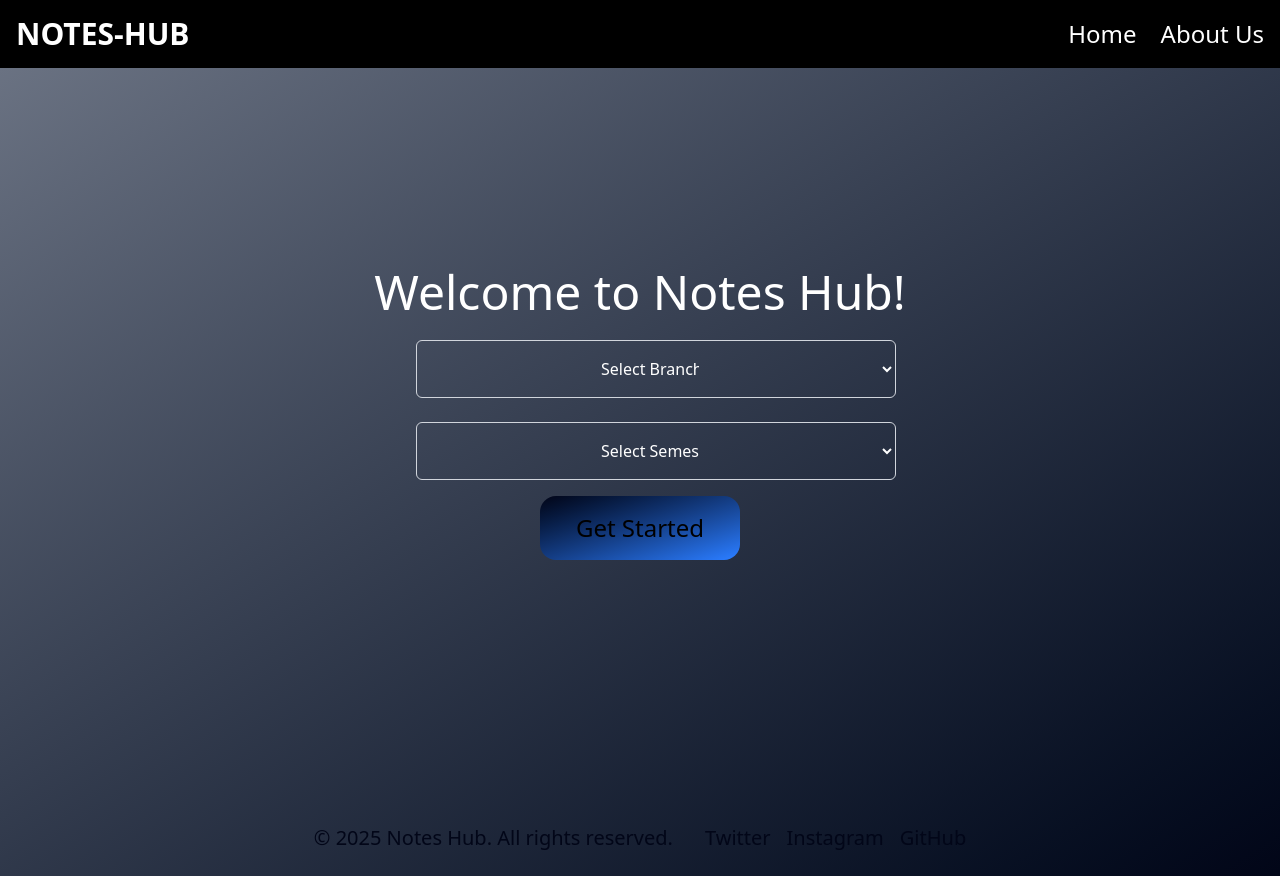
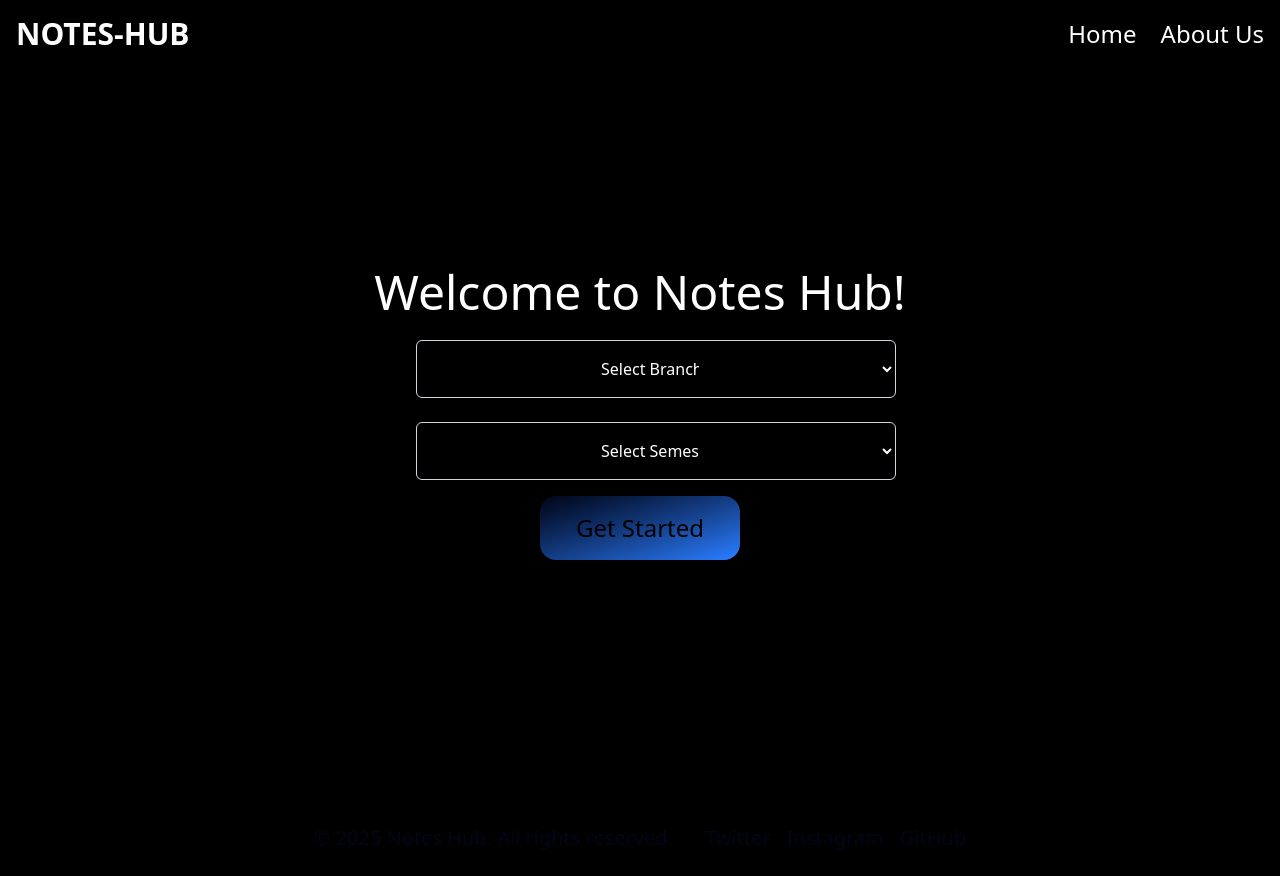
Before and after one commit to gulshank0/notes-hub, a React (Vite) app in the folder frontend/: page / in a window 1280 px wide. Built offline with nearby package versions, Linux system fonts and the light colour scheme.

Commit message:
improved the team page

```diff
--- a/frontend/src/pages/LandingPage.jsx
+++ b/frontend/src/pages/LandingPage.jsx
@@ -7,7 +7,7 @@ export function LandingPage() {
   return (
     <>
       <Navbar />
-      <div className="flex flex-col items-center justify-center min-h-screen bg-gradient-to-br from-gray-500 to-slate-950 text-white pt-50 ">
+      <div className="flex flex-col items-center justify-center min-h-screen bg-black text-white pt-50 ">
         <p className="text-5xl">Welcome to Notes Hub!</p>
 
         <Dropdown
--- a/frontend/src/pages/Team.jsx
+++ b/frontend/src/pages/Team.jsx
@@ -15,7 +15,7 @@ function TeamPage() {
                 className="w-45 h-45 object-cover rounded-full shadow-amber-200 hover:cursor-pointer"
               />
             </div>
-            <p className="text-3xl text-center">Linux Guy</p>
+            <p className="text-3xl font-bold text-center">Linux Guy</p>
             <p className="text-center">
               Full Stack Developer <br /> Using Arch btw
             </p>
```
